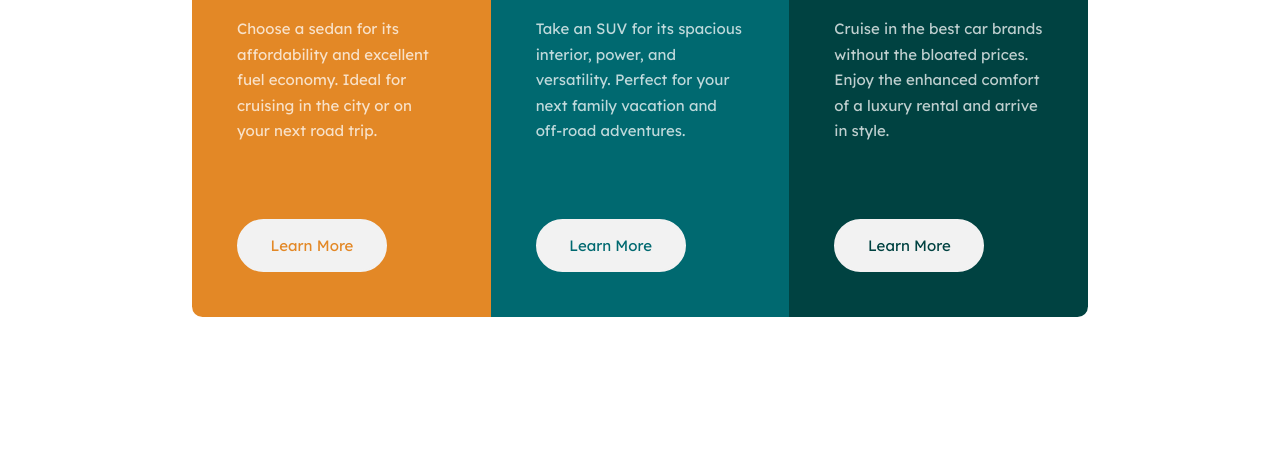
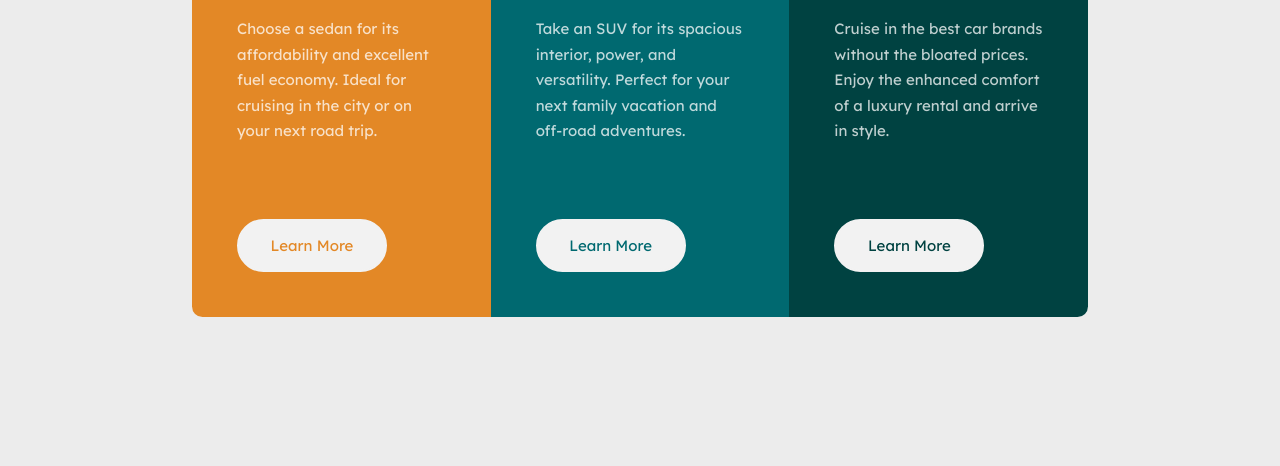
Before and after one commit to kefer16/3-column-card, a plain HTML site: page index.html in a window 1280 px wide. Shown: the part 334-800 px from the top of the page. Drawn offline with Linux system fonts and the light colour scheme.

Commit message:
background gray

```diff
--- a/sass/styles.scss
+++ b/sass/styles.scss
@@ -23,7 +23,7 @@ $Very_light_gray: hsl(0, 0%, 95%);
 body{
     width: 100%;
     display: flex;
-    background-color: $Transparent_white;
+    background-color: darken($Transparent_white,10%);
 
 }
 
@@ -47,6 +47,7 @@ body{
     grid-template-columns: 1fr;
     border-radius: 0.7em;
     overflow: hidden;
+    // box-shadow: 0 0 1em darken($Transparent_white,30%);
     @media only screen and (min-width:1000px) {
        width: 70%;
        margin: auto;
```
Also changed, not shown: css/styles.css.
